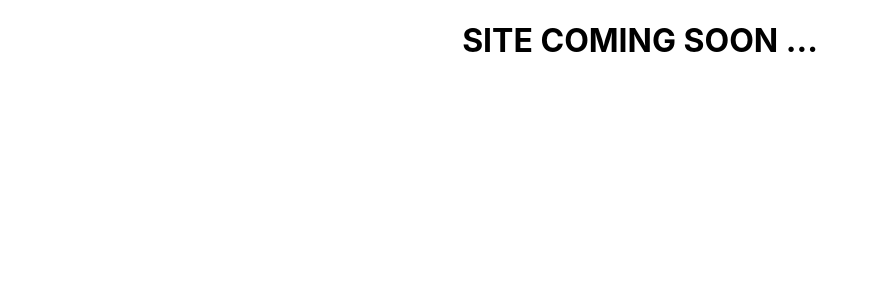
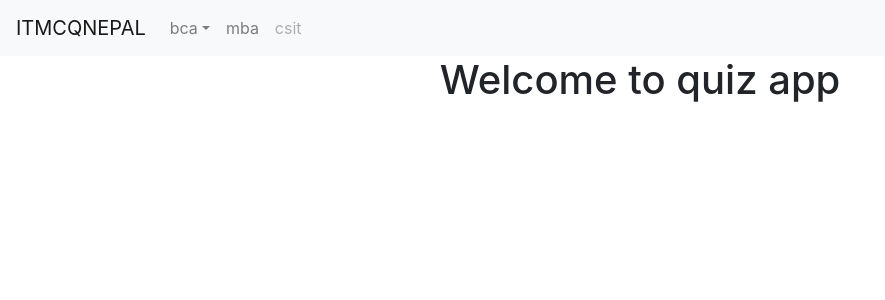
Before and after one commit to bipinparajuli/ITMCQNEPAL, a React (Create React App) app: page / in a window 1280 px wide. Shown: the top 300 px of the page, without its empty margins (0-885 px from the left). Built offline with nearby package versions, Linux system fonts and the light colour scheme.

Commit message:
doing navbar

```diff
--- a/package.json
+++ b/package.json
@@ -8,6 +8,7 @@
     "@testing-library/user-event": "^12.8.3",
     "react": "^17.0.2",
     "react-dom": "^17.0.2",
+    "react-router-dom": "^5.2.0",
     "react-scripts": "4.0.3",
     "web-vitals": "^1.1.2"
   },
--- a/public/index.html
+++ b/public/index.html
@@ -15,6 +15,7 @@
       user's mobile device or desktop. See https://developers.google.com/web/fundamentals/web-app-manifest/
     -->
     <link rel="manifest" href="%PUBLIC_URL%/manifest.json" />
+    <link rel="stylesheet" href="https://maxcdn.bootstrapcdn.com/bootstrap/4.0.0/css/bootstrap.min.css" integrity="sha384-Gn5384xqQ1aoWXA+058RXPxPg6fy4IWvTNh0E263XmFcJlSAwiGgFAW/dAiS6JXm" crossorigin="anonymous">
     <!--
       Notice the use of %PUBLIC_URL% in the tags above.
       It will be replaced with the URL of the `public` folder during the build.
@@ -24,7 +25,7 @@
       work correctly both with client-side routing and a non-root public URL.
       Learn how to configure a non-root public URL by running `npm run build`.
     -->
-    <title>React App</title>
+    <title>itmcqnepal</title>
   </head>
   <body>
     <noscript>You need to enable JavaScript to run this app.</noscript>
@@ -39,5 +40,8 @@
       To begin the development, run `npm start` or `yarn start`.
       To create a production bundle, use `npm run build` or `yarn build`.
     -->
+    <script src="https://code.jquery.com/jquery-3.2.1.slim.min.js" integrity="sha384-KJ3o2DKtIkvYIK3UENzmM7KCkRr/rE9/Qpg6aAZGJwFDMVNA/GpGFF93hXpG5KkN" crossorigin="anonymous"></script>
+<script src="https://cdnjs.cloudflare.com/ajax/libs/popper.js/1.12.9/umd/popper.min.js" integrity="sha384-ApNbgh9B+Y1QKtv3Rn7W3mgPxhU9K/ScQsAP7hUibX39j7fakFPskvXusvfa0b4Q" crossorigin="anonymous"></script>
+<script src="https://maxcdn.bootstrapcdn.com/bootstrap/4.0.0/js/bootstrap.min.js" integrity="sha384-JZR6Spejh4U02d8jOt6vLEHfe/JQGiRRSQQxSfFWpi1MquVdAyjUar5+76PVCmYl" crossorigin="anonymous"></script>
   </body>
 </html>
--- a/src/App.js
+++ b/src/App.js
@@ -1,10 +1,18 @@
 import './App.css';
+import {BrowserRouter,Switch,Route} from 'react-router-dom'
+import Navbar from "./Component/Navbar/Navbar"
+import Home from './Component/Langing/Landing'
 
 function App() {
   return (
     <div className="App">
+<Navbar />
+<BrowserRouter>
+<Switch>
+  <Route path="/" component={Home} />
+</Switch>
+</BrowserRouter>
 
-<h1>SITE COMING SOON ...</h1>
     </div>
   );
 }
--- /dev/null
+++ b/src/Component/Langing/Landing.js
@@ -0,0 +1,11 @@
+import React from 'react'
+
+const Landing = () => {
+    return (
+        <div>
+            <h1>Welcome to quiz app</h1>
+        </div>
+    )
+}
+
+export default Landing
--- /dev/null
+++ b/src/Component/Navbar/Navbar.js
@@ -0,0 +1,49 @@
+import React from 'react'
+
+const Navbar = () => {
+    return (
+        <div>
+            <nav class="navbar navbar-expand-lg navbar-light bg-light">
+  <button class="navbar-toggler" type="button" data-toggle="collapse" data-target="#navbarTogglerDemo01" aria-controls="navbarTogglerDemo01" aria-expanded="false" aria-label="Toggle navigation">
+    <span class="navbar-toggler-icon"></span>
+  </button>
+  <div class="collapse navbar-collapse" id="navbarTogglerDemo01">
+    <a class="navbar-brand" href="#">ITMCQNEPAL</a>
+    <ul class="navbar-nav mr-auto mt-2 mt-lg-0">
+    <li class="nav-item dropdown">
+        <a class="nav-link dropdown-toggle" href="#" id="navbarDropdownMenuLink" data-toggle="dropdown" aria-haspopup="true" aria-expanded="false">
+          bca
+        </a>
+        <div class="dropdown-menu" aria-labelledby="navbarDropdownMenuLink">
+          <a class="dropdown-item dropdown-toggle" href="#"  id="navbarDropdownMenuLink" data-toggle="dropdown" aria-haspopup="true" aria-expanded="false">
+
+              BCA</a>
+              <div class="dropdown-menu" aria-labelledby="navbarDropdownMenuLink">
+          <a class="dropdown-item" href="#"  id="navbarDropdownMenuLink" data-toggle="dropdown" aria-haspopup="true" aria-expanded="false">
+
+              1st</a>
+
+
+          <a class="dropdown-item" href="#">Another action</a>
+          <a class="dropdown-item" href="#">Something else here</a>
+        </div>
+
+          <a class="dropdown-item" href="#">Another action</a>
+          <a class="dropdown-item" href="#">Something else here</a>
+        </div>
+      </li>
+      <li class="nav-item">
+        <a class="nav-link" href="#">mba</a>
+      </li>
+      <li class="nav-item">
+        <a class="nav-link disabled" href="#">csit</a>
+      </li>
+    </ul>
+
+  </div>
+</nav>
+        </div>
+    )
+}
+
+export default Navbar
```
Also changed, not shown: 1 other file (tests, documents, lock files or other folders).
